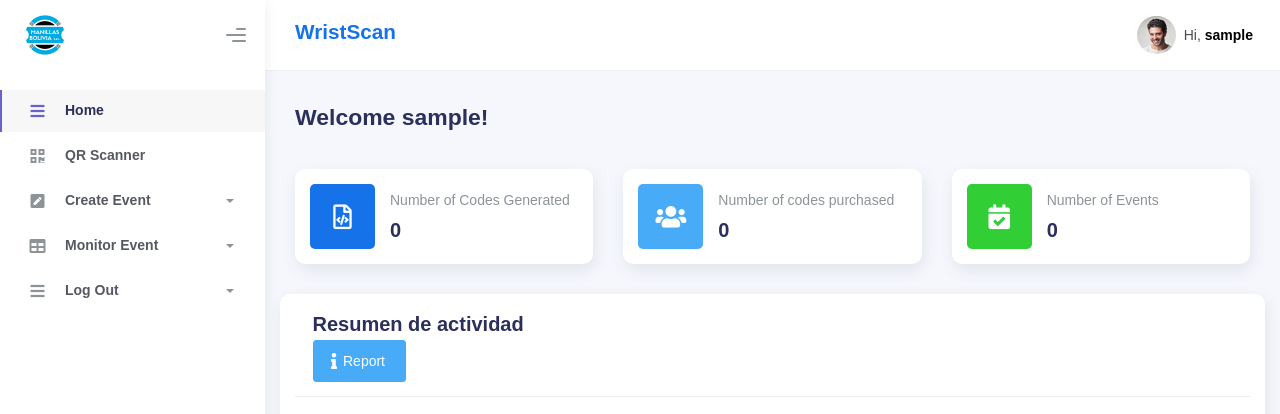
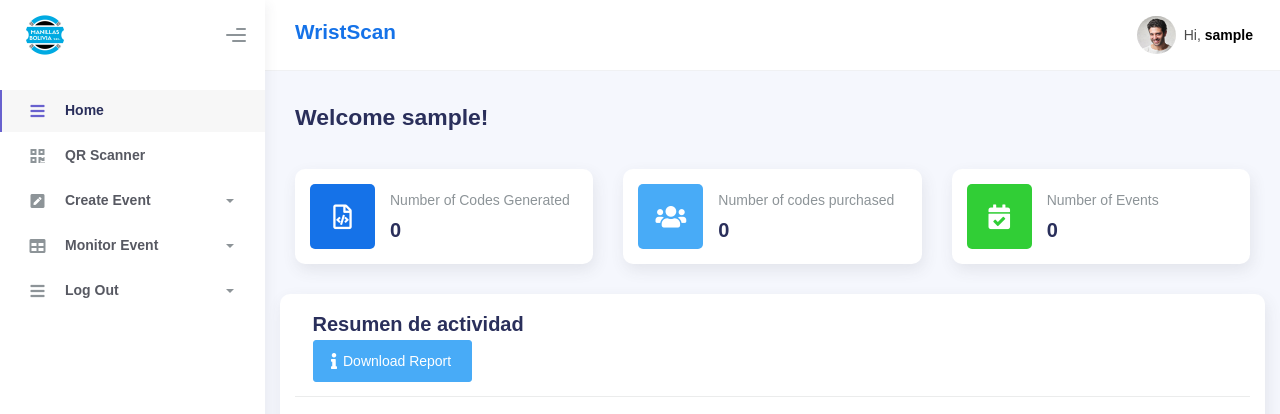
Before and after one commit to JoseDevApps/WristScan, a Django app: page /dashboard/ in a window 1280 px wide. Shown: the top 414 px of the page. Run offline with Django 4.2, Linux system fonts and the light colour scheme; the visitor is signed in with stand-in values (Sample User, id 1); data that the repository does not hold is empty; parts of the project's set-up code (start-up, migrations or seed data) failed here and were passed over; some libraries are stand-ins or nearby versions.

Commit message:
update: home

```diff
--- a/App/dashboard/templates/dashboard/index.html
+++ b/App/dashboard/templates/dashboard/index.html
@@ -308,12 +308,12 @@
               <h4 class="card-title">Resumen de actividad</h4>
 
             </div>
-            <button class="btn btn-info">
+            <a href="{% url 'dashboard:export_qr_summary' %}" class="btn btn-info">
               <span class="btn-label">
-                <i class="fa fa-info"></i>
+                  <i class="fa fa-info"></i>
               </span>
-              Report
-            </button>
+              Download Report
+          </a>
 
           </div>
           <div class="card-body">
```
